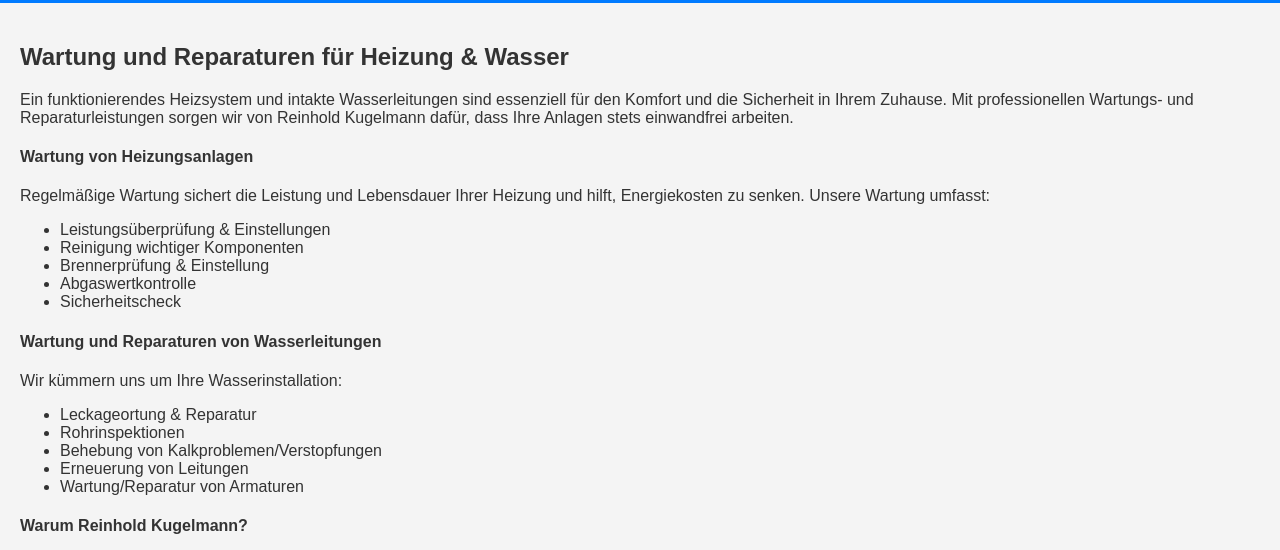
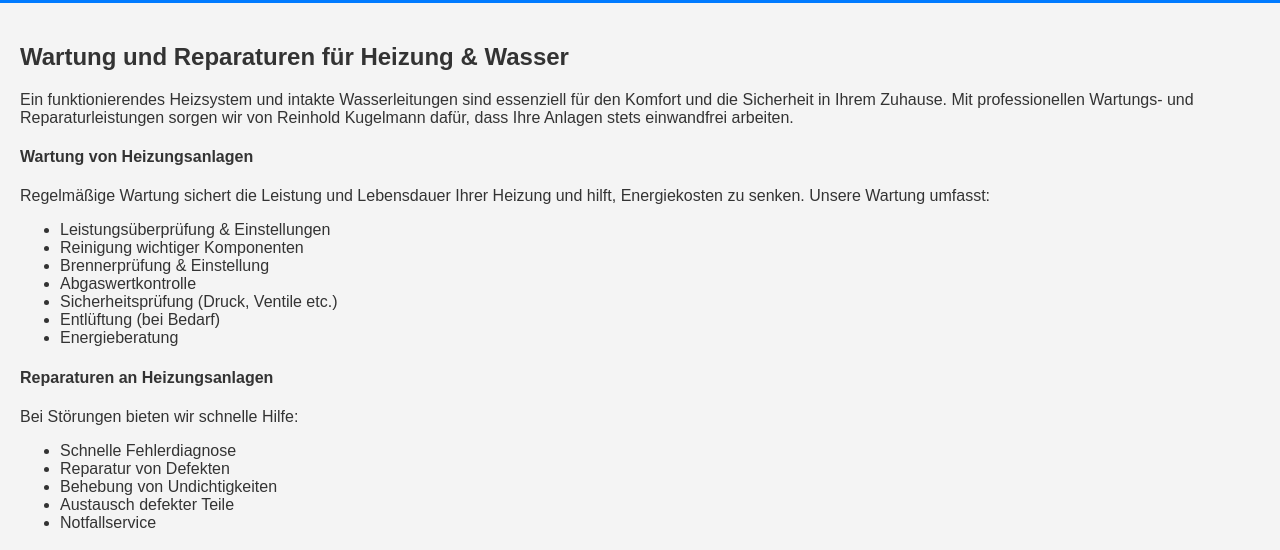
Before and after one commit to SalzStreuerexe/FIRMA, a plain HTML site: page Leistungen/wartungreparaturen.html in a window 1280 px wide. Shown: the part 148-698 px from the top of the page. Drawn offline with Linux system fonts and the light colour scheme.

Commit message:
Update wartungreparaturen.html

```diff
--- a/Leistungen/wartungreparaturen.html
+++ b/Leistungen/wartungreparaturen.html
@@ -11,45 +11,51 @@
     <button class="openbtn" onclick="openNav()">&#9776; Menü</button>
 
     <div id="sidenav" class="sidenav">
-        <a href="javascript:void(0)" class="closebtn" onclick="closeNav()">×</a>
+        <a href="javascript:void(0)" class="closebtn" onclick="closeNav()">&times;</a>
          <a href="../index.html">Startseite</a>
         <a href="../leistungen.html">Leistungen</a>
-        <a href="ueber-uns.html">Über uns</a>
-        <a href="referenzen.html">Referenzen</a>
-        <a href="kontakt.html">Kontakt</a>
+        <a href="../ueber-uns.html">Über uns</a>
+        <a href="../referenzen.html">Referenzen</a>
+        <a href="../kontakt.html">Kontakt</a>
         <hr style="border-color: #444;">
          <a href="../impressum.html">Impressum</a>
         <a href="../datenschutz.html">Datenschutz</a>
     </div>
 
-
     <div id="main-overlay" onclick="closeNav()"></div>
 
     <header>
         <div class="banner-container">
-            <img src="../images/banner.jpg" alt="Bannerbild Wartung und Reparatur" class="banner-image">
-            <div class="banner-text">Ihr zuverlässiger Partner für Handwerkslösungen</div>
-            <a href="../kontakt.html" class="cta-button">Jetzt Kontakt aufnehmen</a>
-        </div>
+            <img src="../images/banner.jpg" alt="Bannerbild Wartung und Reparatur" class="banner-image"> <div class="banner-text">Ihr zuverlässiger Partner für Handwerkslösungen</div>
+            <a href="../kontakt.html" class="cta-button">Jetzt Kontakt aufnehmen</a> </div>
     </header>
 
-    <main>
+     <main>
         <section id="wartung-detail">
             <h2 class="section-title">Wartung und Reparaturen für Heizung & Wasser</h2>
-
-        <div class="service-detail">
-                <p>Ein funktionierendes Heizsystem und intakte Wasserleitungen sind essenziell für den Komfort und die Sicherheit in Ihrem Zuhause.
-            Mit professionellen Wartungs- und Reparaturleistungen sorgen wir von Reinhold Kugelmann dafür, dass Ihre Anlagen stets einwandfrei arbeiten.</p>
+            <div class="service-detail">
+                <p>Ein funktionierendes Heizsystem und intakte Wasserleitungen sind essenziell für den Komfort und die Sicherheit in Ihrem Zuhause. Mit professionellen Wartungs- und Reparaturleistungen sorgen wir von Reinhold Kugelmann dafür, dass Ihre Anlagen stets einwandfrei arbeiten.</p>
 
                 <h4>Wartung von Heizungsanlagen</h4>
-                <p>Regelmäßige Wartung sichert die Leistung und Lebensdauer Ihrer Heizung und hilft, Energiekosten zu senken.
-            Unsere Wartung umfasst:</p>
+                <p>Regelmäßige Wartung sichert die Leistung und Lebensdauer Ihrer Heizung und hilft, Energiekosten zu senken. Unsere Wartung umfasst:</p>
                 <ul>
                     <li>Leistungsüberprüfung & Einstellungen</li>
                     <li>Reinigung wichtiger Komponenten</li>
                     <li>Brennerprüfung & Einstellung</li>
                     <li>Abgaswertkontrolle</li>
-                    <li>Sicherheitscheck</li>
+                    <li>Sicherheitsprüfung (Druck, Ventile etc.)</li>
+                    <li>Entlüftung (bei Bedarf)</li>
+                    <li>Energieberatung</li>
+                </ul>
+
+                <h4>Reparaturen an Heizungsanlagen</h4>
+                <p>Bei Störungen bieten wir schnelle Hilfe:</p>
+                <ul>
+                    <li>Schnelle Fehlerdiagnose</li>
+                    <li>Reparatur von Defekten</li>
+                    <li>Behebung von Undichtigkeiten</li>
+                    <li>Austausch defekter Teile</li>
+                    <li>Notfallservice</li>
                 </ul>
 
                 <h4>Wartung und Reparaturen von Wasserleitungen</h4>
@@ -74,8 +80,7 @@
     </main>
 
     <footer>
-        <p>© 2025 Reinhold Kugelmann. Alle Rechte vorbehalten. | <a href="../impressum.html" style="color: white;">Impressum</a> | <a href="../datenschutz.html" style="color: white;">Datenschutz</a></p>
-    </footer>
+         <p>© 2025 Reinhold Kugelmann. Alle Rechte vorbehalten. | <a href="../impressum.html" style="color: white;">Impressum</a> | <a href="../datenschutz.html" style="color: white;">Datenschutz</a></p> </footer>
 
     <script>
         function openNav() {
```
